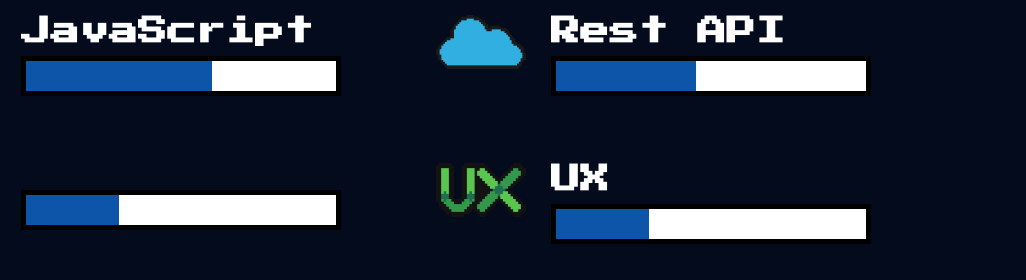
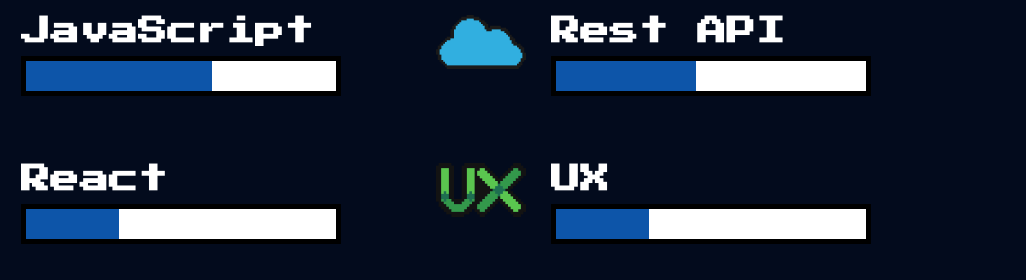
Before and after one commit to maiconarroyo/portifolio-site, a plain HTML site: page index.html in a window 1280 px wide. Shown: the part 1392-1672 px from the top of the page, 254-1280 px from the left. Drawn offline with Linux system fonts and the light colour scheme; files that its build step writes are made by us from their sources.

Commit message:
correct react bug

```diff
--- a/index.html
+++ b/index.html
@@ -118,7 +118,7 @@
             <article class="skill-tec ">
                 <img class="icon" src="assets/ico_react.png" all="React Logo"></a>
                 <div class="right">
-                    <h3 class="title"></h3>
+                    <h3 class="title">React</h3>
                     <progress class="progress-bar" max="100" value="30">
                         30%
                     </progress>
```
